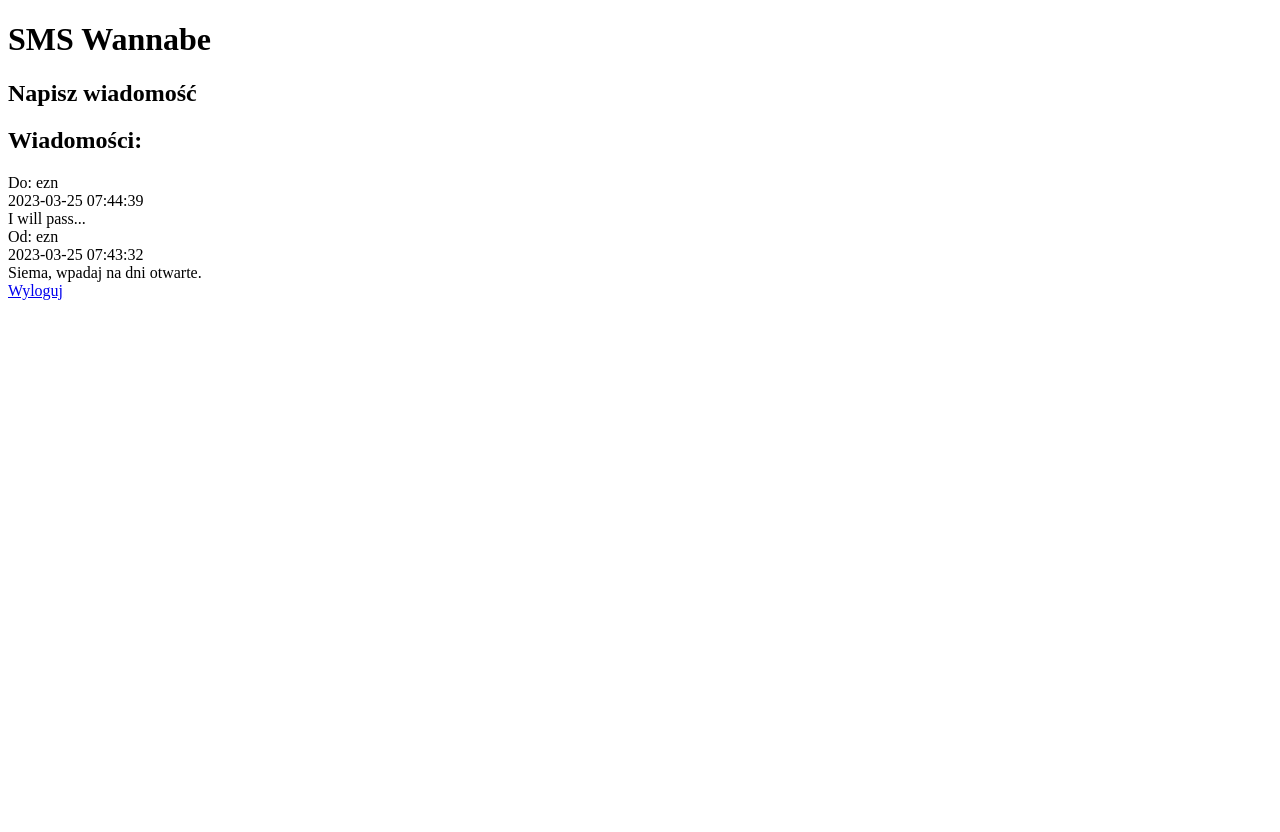
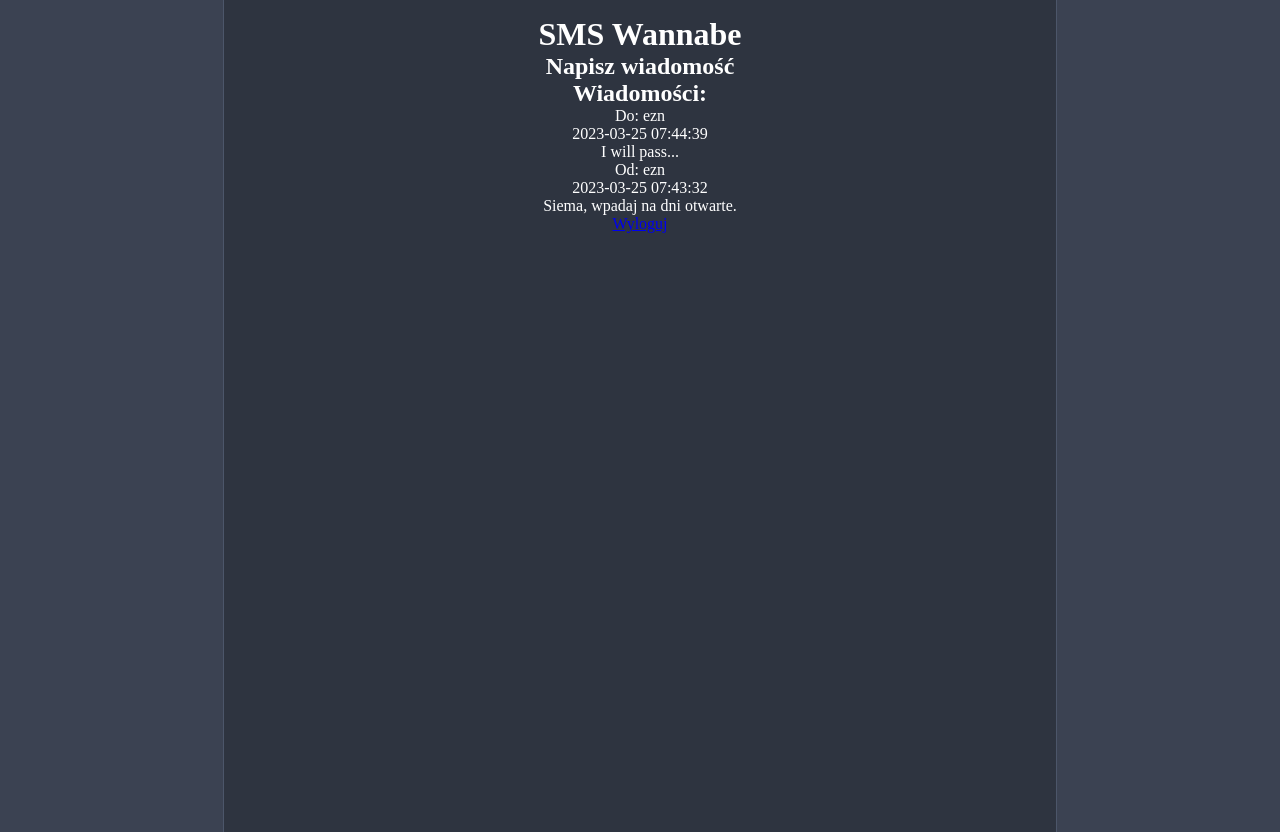
Before and after one commit to damjes/sms-wannabe, a PHP site: page / in a window 1280 px wide. Before the commit the page ends 300 px from the top, so only its background shows below. Run offline with PHP 8.4, Linux system fonts and the light colour scheme; the visitor is signed in with stand-in values (Sample User, id 1); data comes from the database, SQL or seed files in the repository.

Commit message:
Utworzenie CSSa

```diff
--- a/index.php
+++ b/index.php
@@ -12,7 +12,6 @@ $id = $_SESSION['id'];
 require_once 'db.php';
 
 ?>
-
 <!DOCTYPE html>
 <html lang="en">
 <head>
@@ -20,12 +19,14 @@ require_once 'db.php';
 	<meta http-equiv="X-UA-Compatible" content="IE=edge">
 	<meta name="viewport" content="width=device-width, initial-scale=1.0">
 	<title>SMS Wannabe</title>
+	<link rel="stylesheet" href="styl.css">
 </head>
 <body>
-	<h1>SMS Wannabe</h1>
-	<h2>Napisz wiadomość</h2>
-	<form action="" method="POST"></form>
-	<h2>Wiadomości:</h2>
+	<div class="kontener">
+		<h1>SMS Wannabe</h1>
+		<h2>Napisz wiadomość</h2>
+		<form action="" method="POST"></form>
+		<h2>Wiadomości:</h2>
 <?php
 
 $zapytanie = "SELECT * FROM w_obie_z_loginem WHERE od=".$id." ORDER BY timestamp DESC";
@@ -52,6 +53,7 @@ if($wynik->num_rows > 0) {
 mysqli_close($polaczenie);
 
 ?>
-	<a href="logout.php">Wyloguj</a>
+		<a href="logout.php">Wyloguj</a>
+	</div>
 </body>
 </html>
--- a/login.php
+++ b/login.php
@@ -35,7 +35,6 @@ if(!empty($_POST['login']) && !empty($_POST['haslo'])) {
 }
 
 ?>
-
 <!DOCTYPE html>
 <html lang="en">
 <head>
@@ -43,8 +42,10 @@ if(!empty($_POST['login']) && !empty($_POST['haslo'])) {
 	<meta http-equiv="X-UA-Compatible" content="IE=edge">
 	<meta name="viewport" content="width=device-width, initial-scale=1.0">
 	<title>Niezalogowany</title>
+	<link rel="stylesheet" href="styl.css">
 </head>
 <body>
+	<div class="kontener">
 		<h1>Logowanie</h1>
 <?php
 
@@ -60,5 +61,6 @@ if(!empty($komunikat)) {
 			<input type="password" name="haslo" id="haslo">
 			<input type="submit" value="Zaloguj">
 		</form>
+	</div>
 </body>
 </html>
--- a/password-hash.php
+++ b/password-hash.php
@@ -5,6 +5,7 @@
 	<meta http-equiv="X-UA-Compatible" content="IE=edge">
 	<meta name="viewport" content="width=device-width, initial-scale=1.0">
 	<title>Password Hash</title>
+	<link rel="stylesheet" href="styl.css">
 </head>
 <body>
 <?php
--- /dev/null
+++ b/styl.css
@@ -0,0 +1,34 @@
+* {
+	margin: 0;
+	padding: 0;
+}
+
+html, body {
+	background-color: #3b4252;
+	box-sizing: border-box;
+}
+
+.kontener {
+	background-color: #2e3440;
+	border-left: #4c566a 1px solid;
+	border-right: #4c566a 1px solid;
+	max-width: 800px;
+	margin-left: auto;
+	margin-right: auto;
+	margin-top: 0;
+	padding: 1em;
+	text-align: center;
+	color: white;
+	min-height: 100vh;
+}
+
+.komunikat {
+	background-color: #ebcb8b;
+	border: 2px #4c566a solid;
+	color: black;
+	border-radius: 1em;
+	margin: 1em;
+	padding: 1em;
+	font-weight: bold;
+	text-align: left;
+}
```
Lines whose indentation alone changed are shown as unchanged.
